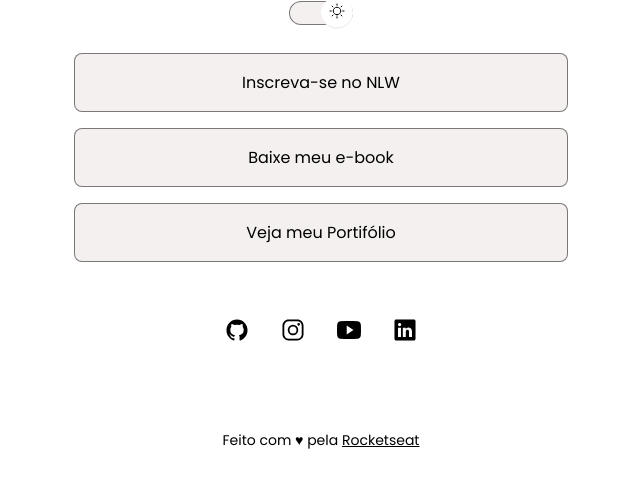
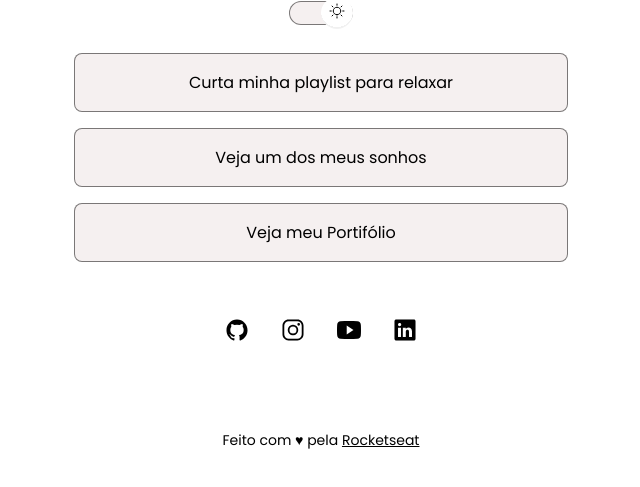
Before and after one commit to JoelsonLopes/projeto, a plain HTML site: page index.html in a window 1280 px wide. Shown: the part 315-802 px from the top of the page, without its empty margins (319-959 px from the left). Drawn offline with nearby package versions, Linux system fonts and the light colour scheme.

Commit message:
change links

```diff
--- a/index.html
+++ b/index.html
@@ -24,10 +24,10 @@
         </div>
         <ul>
           <li>
-            <a href="#" target="_blank">Inscreva-se no NLW</a>
+            <a href="https://youtu.be/BlQ2mP2EE4A" target="_blank">Curta minha playlist para relaxar</a>
           </li>
           <li>
-            <a href="#" target="_blank">Baixe meu e-book</a>
+            <a href="https://pin.it/KguT5Mj" target="_blank">Veja um dos meus sonhos</a>
           </li>
           <li>
             <a href="https://github.com/JoelsonLopes" target="_blank"
```
